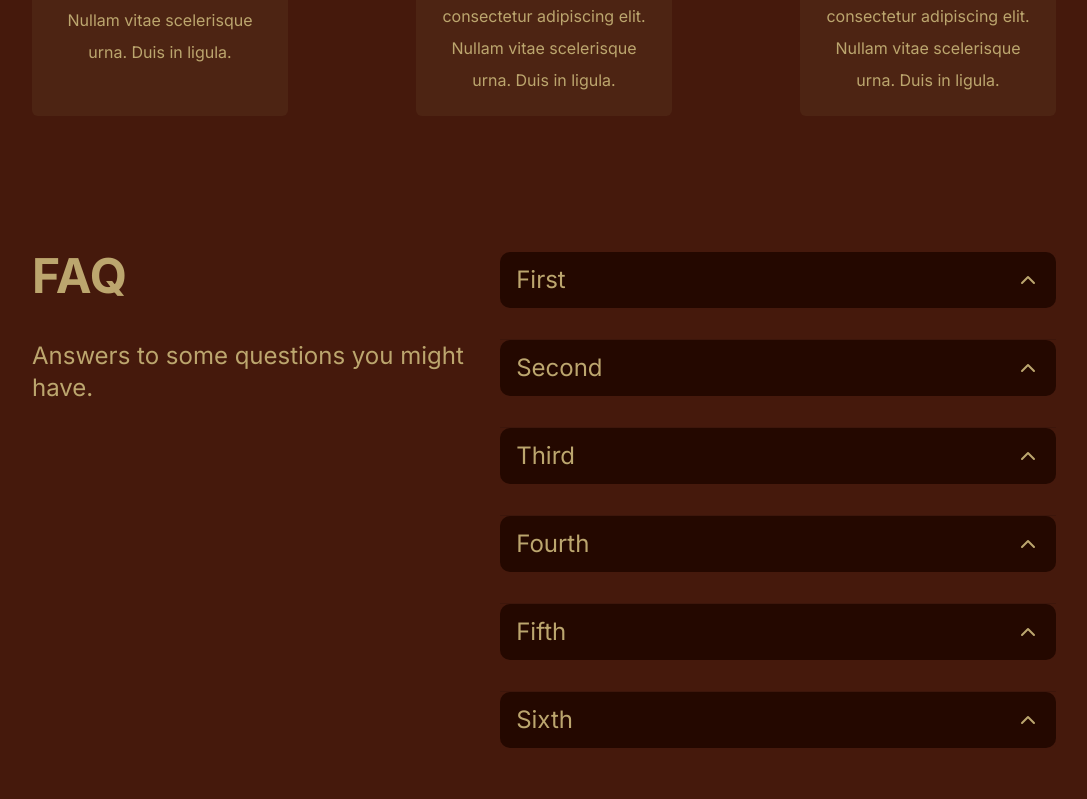
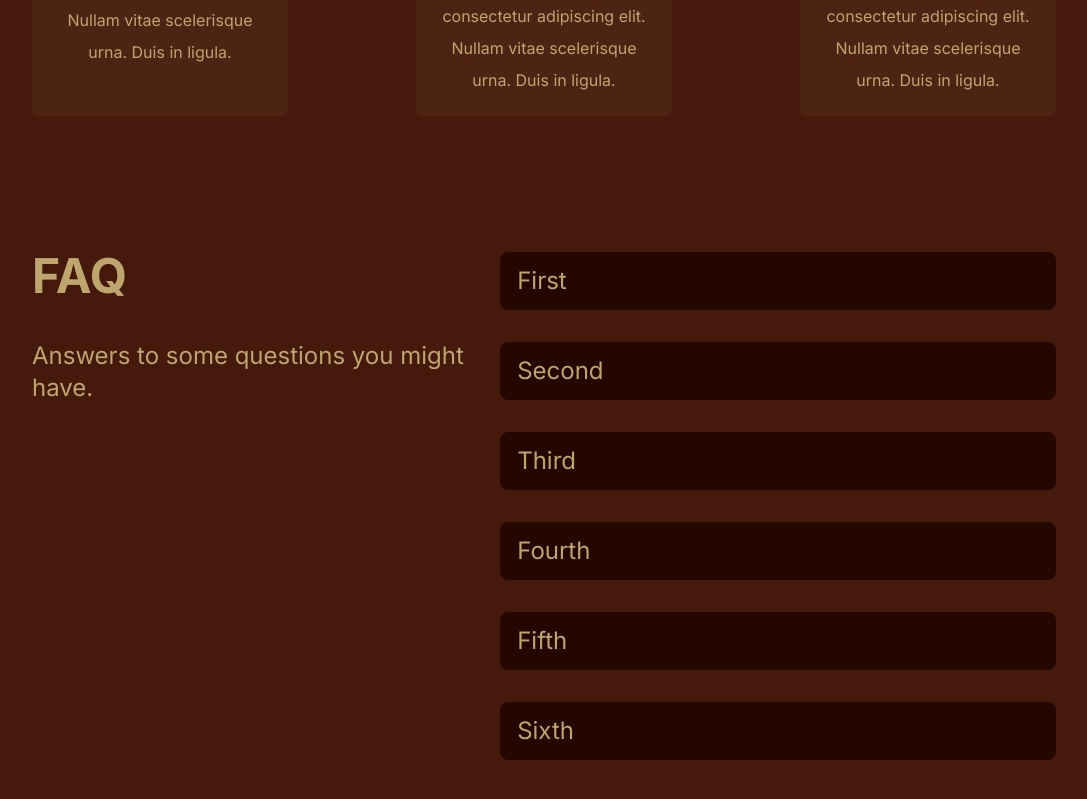
Before and after one commit to Kadgar782/ChocolateLanding, a Next.js app: page / in a window 1280 px wide. Shown: the part 3040-3839 px from the top of the page, without its empty margins (96-1183 px from the left). Built offline with nearby package versions, Linux system fonts and the light colour scheme.

Commit message:
The accordion has been changed Replaced MUI with Material Tailwind

```diff
--- a/app/components/FAQSection.tsx
+++ b/app/components/FAQSection.tsx
@@ -1,5 +1,4 @@
 "use client";
-import "./css/details.css";
 import React from "react";
 import { CustomAccordion } from "./accordion";
 
--- a/app/components/accordion.tsx
+++ b/app/components/accordion.tsx
@@ -1,6 +1,10 @@
 "use client";
-import "./css/details.css";
-import { Accordion, AccordionSummary, AccordionDetails } from "@mui/material";
+import {
+  Accordion,
+  AccordionHeader,
+  AccordionBody,
+} from "@material-tailwind/react";
+
 import { ChevronUp } from "lucide-react";
 import React from "react";
 import { useState } from "react";
@@ -23,36 +27,18 @@ export const CustomAccordion = ({
 
   return (
     <Accordion
-      className="bg-bacgroundCard relative mb-8  box-border cursor-pointer rounded-md text-text"
-      sx={{ backgroundColor: "#45190c", boxShadow: 0 }}
-      onChange={handleAccordionChange}
-      expanded={isOpen}
+      open={isOpen}
+      className=" relative mb-8 box-border cursor-pointer rounded-lg border border-secondary bg-secondary bg-clip-border px-1 text-text"
     >
-      <AccordionSummary
-        expandIcon={<ChevronUp stroke="#bca66e" />}
-        aria-controls="panel1a-content"
-        id="panel1a-header"
-        sx={{
-          backgroundColor: "#240800",
-          borderTopLeftRadius: "10px",
-          borderTopRightRadius: "10px",
-          //if the accordion is open, the borderRadius will be removed from the bottom of the Summary
-
-          borderBottomLeftRadius: isOpen ? 0 : "10px",
-          borderBottomRightRadius: isOpen ? 0 : "10px",
-        }}
+      <AccordionHeader
+        className=" bg-secondary pb-3 pl-3 pt-3 text-2xl"
+        onClick={() => handleAccordionChange()}
       >
-        <h1 className="text-2xl text-text ">{accordionName}</h1>
-      </AccordionSummary>
-      <AccordionDetails
-        sx={{
-          backgroundColor: "#240800",
-          borderBottomLeftRadius: "10px",
-          borderBottomRightRadius: "10px",
-        }}
-      >
-        <p className="bg-secondary text-lg text-text">{accordionContent}</p>
-      </AccordionDetails>
+        {accordionName}
+      </AccordionHeader>
+      <AccordionBody className="bg-secondary pb-3 pl-3 pt-3 text-xl">
+        {accordionContent}
+      </AccordionBody>
     </Accordion>
   );
 };
--- a/app/components/callToRegistration.tsx
+++ b/app/components/callToRegistration.tsx
@@ -10,7 +10,7 @@ export const RegistrationCall = () => {
         <span className="text-accent">
           <strong>10%</strong>
         </span>
-        &nbsp; discount on your first order!
+        &nbsp;discount on your first order!
       </h2>
       <Link
         className="flex h-16 items-center rounded-md bg-secondary  px-2 pl-2 pr-4  text-right text-text"
--- a/app/components/css/details.css
+++ /dev/null
@@ -1,37 +0,0 @@
-
-
-    details {
-        max-width: 500px;
-        overflow: hidden;
-        /* Keep this line to prevent an odd blue outline around the element in Safari. */
-    }
-
-    summary {
-        display: block;
-    }
-
-    summary::-webkit-details-marker {
-        display: none;
-    }
-
-
-    div.content {
-        box-sizing: border-box;
-        max-width: 500px;
-        max-height: 0;
-        overflow: hidden;
-        padding: 0 10px;
-        transition: max-height 400ms ease-out, border 0ms 400ms linear;
-    }
-
-    details[open]+div.content {
-        max-height: 800px;
-        /* Set a max-height value enough to show all the content */
-        border-color: #888;
-        transition: max-height 400ms ease-out, border 0ms linear;
-    }
-
-    details[open] span::before {
-        rotate: 90deg;
-        transition: rotate 200ms ease-out;
-    }
--- a/app/components/mainBento.tsx
+++ b/app/components/mainBento.tsx
@@ -4,7 +4,7 @@ export const Bento = () => {
   return (
     <section className="bento  w-4/5">
       <section className="grid grid-flow-row-dense  grid-cols-6 content-center justify-center gap-4   max-xl:grid-cols-1 max-xl:grid-rows-1 ">
-        <div className="bg-bento  col-span-4 flex min-h-[20rem] flex-col place-content-center rounded pb-20 pt-20 text-5xl font-bold text-background max-xl:pl-12">
+        <div className="col-span-4  flex min-h-[20rem] flex-col place-content-center rounded bg-bento pb-20 pt-20 text-5xl font-bold text-background max-xl:pl-12">
           <h1 className=" flex place-content-center max-[1380px]:text-4xl">
             More than 200K sales annually
           </h1>
@@ -43,7 +43,7 @@ export const Bento = () => {
             className="link flex flex-col place-content-center items-center text-xl max-xl:text-base"
           >
             You can leave your own or watch others
-            <span className="bottom-0 left-0 flex min-h-[3px] w-3/5 origin-bottom-right transform place-self-center bg-background duration-100 ease-in-out hover:scale-y-150 max-xl:w-4/5 max-xl:text-base"></span>
+            <span className="bottom-0 left-0 flex min-h-[3px] w-3/5 origin-bottom-right transform place-self-center bg-text duration-100 ease-in-out hover:scale-y-150 max-xl:w-4/5 max-xl:text-base"></span>
           </Link>
         </div>
       </section>
--- a/package.json
+++ b/package.json
@@ -11,7 +11,7 @@
   "dependencies": {
     "@emotion/react": "^11.11.1",
     "@emotion/styled": "^11.11.0",
-    "@mui/material": "^5.14.19",
+    "@material-tailwind/react": "^2.1.7",
     "@types/node": "20.6.2",
     "@types/react": "18.2.21",
     "@types/react-dom": "18.2.7",
```
Also changed, not shown: 1 other file (tests, documents, lock files or other folders).
